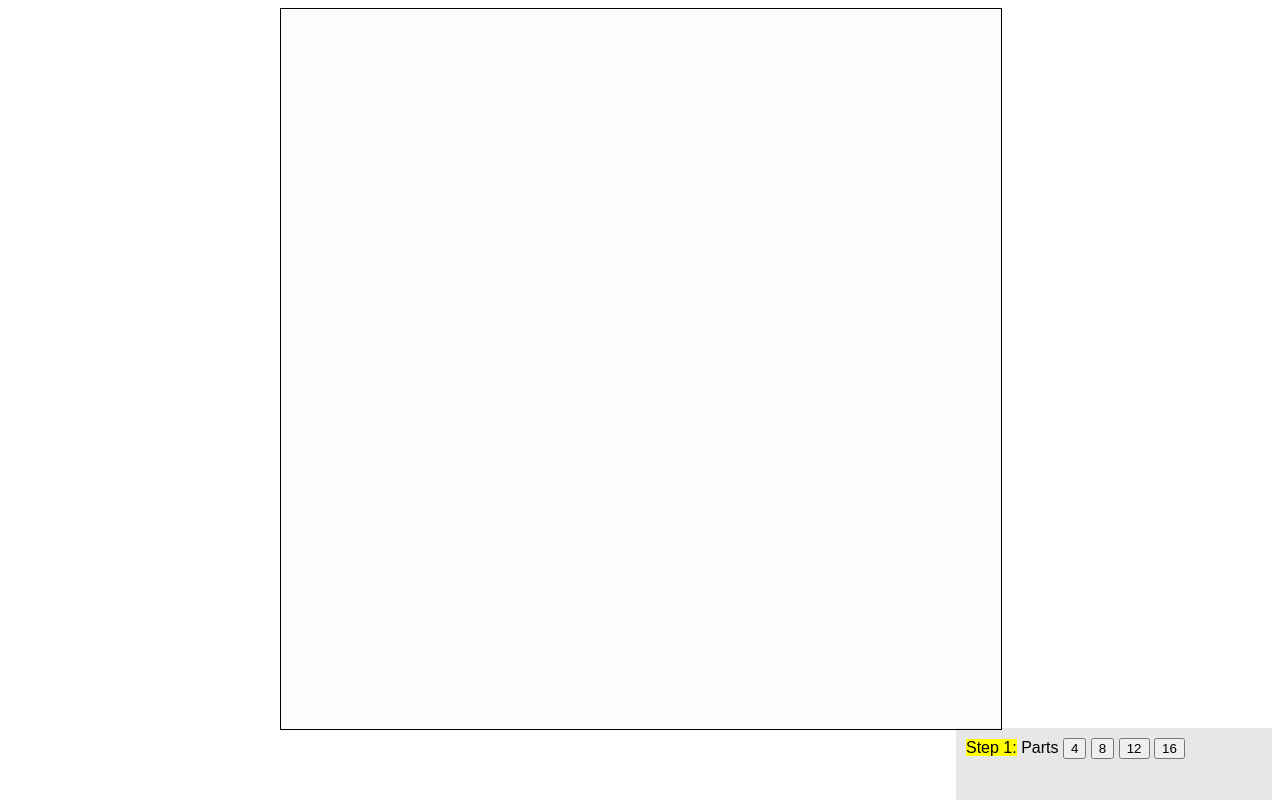
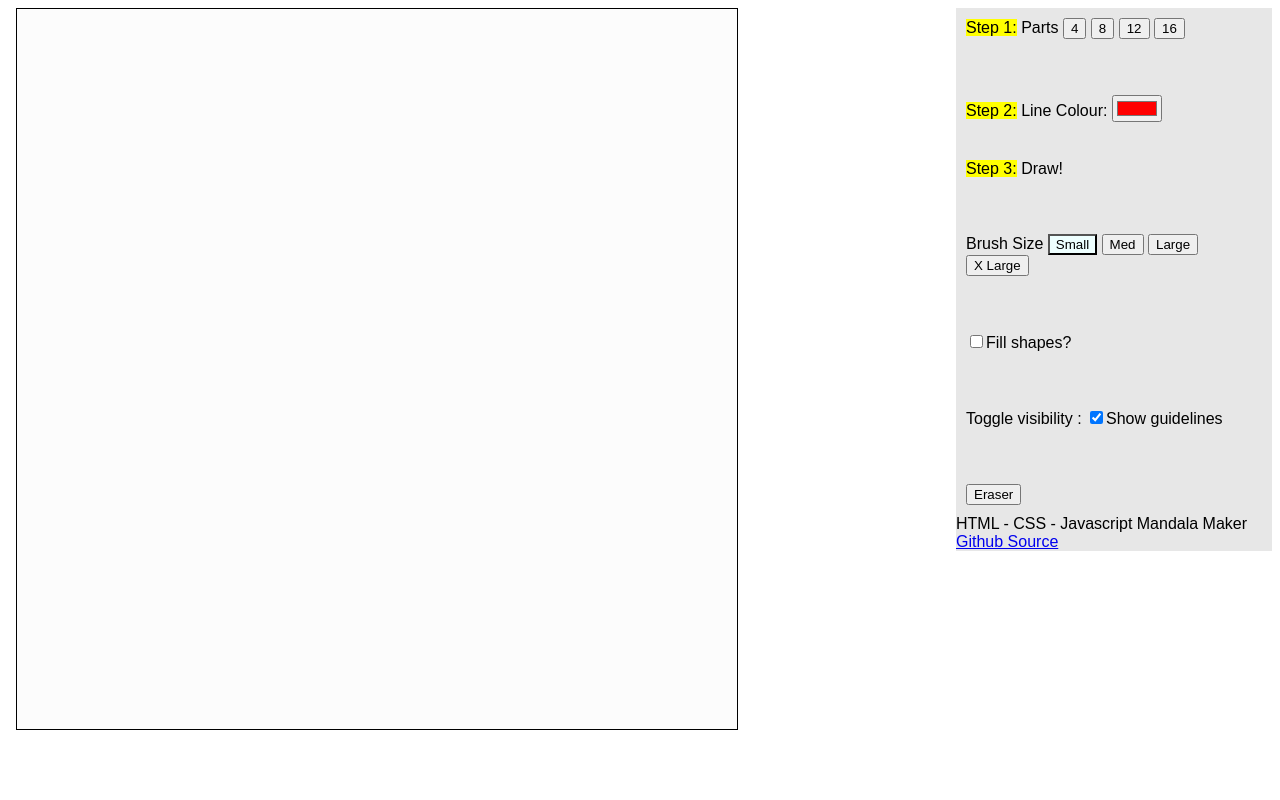
Before and after one commit to rupsaijna/Mandala-Maker, a plain HTML site: page index.html in a window 1280 px wide. Shown: the top 800 px of the page. Drawn offline with Linux system fonts and the light colour scheme.

Commit message:
Update index.html

```diff
--- a/index.html
+++ b/index.html
@@ -7,7 +7,7 @@
 </head>
 
 <body>
-<div id="sketch" style="position:relative; margin-left: auto; margin-right: auto;width:90vh;height:90vh">
+<div id="sketch" style="position:absolute; margin-left:1vh; margin-right: 1vh;width:90vh;height:90vh">
   <canvas id="paint" style="position: absolute; z-index:1;"></canvas>
   <canvas id="bg" style="position: absolute; z-index: 0;"></canvas>
 </div>
```
